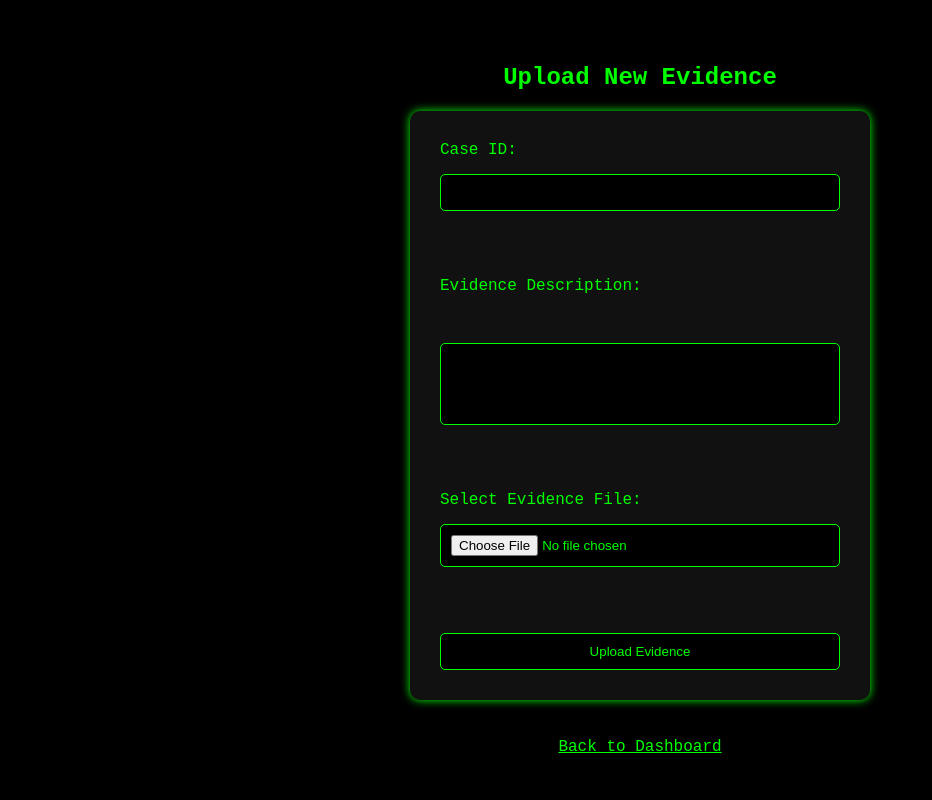
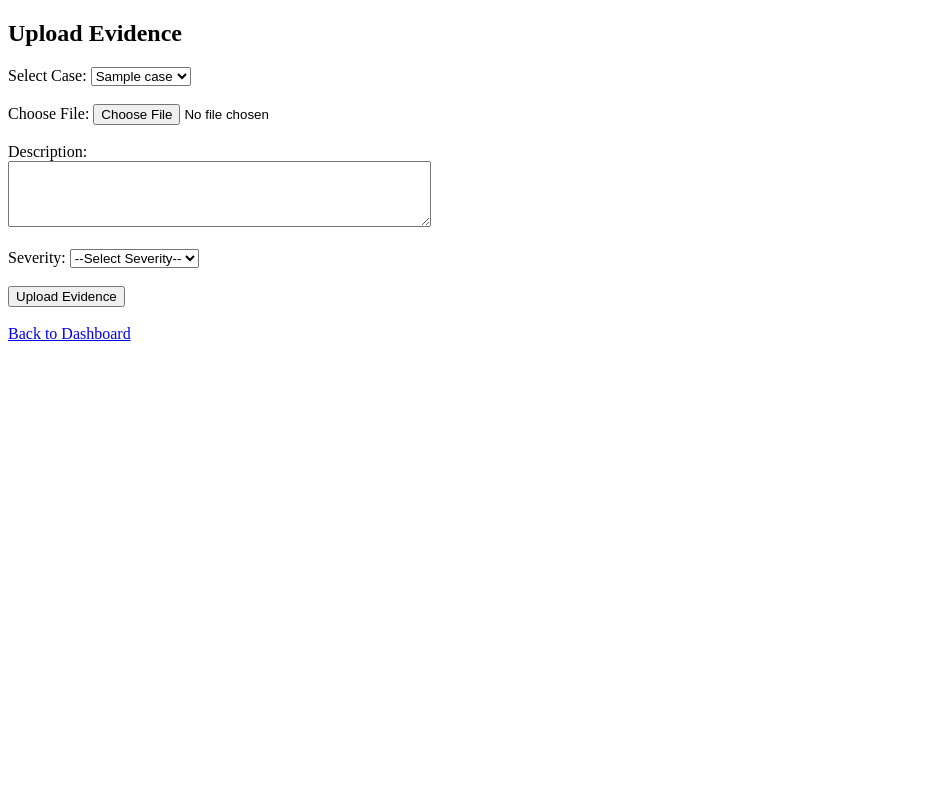
Before and after one commit to Mahalaxmi2710/S.A.F.E_Oips, a Flask app: page /upload_evidence in a window 1280 px wide. Shown: the whole page, without its empty margins (0-932 px from the left). Run offline with Flask 3, Linux system fonts and the light colour scheme; the visitor is signed in with stand-in values (Sample User, id 1); tables that the repository leaves empty hold one stand-in row (values such as "Sample post").

Commit message:
Update upload_evidence.html

```diff
--- a/templates/upload_evidence.html
+++ b/templates/upload_evidence.html
@@ -1,25 +1,54 @@
+<!-- templates/upload_evidence.html -->
 <!DOCTYPE html>
 <html>
 <head>
     <title>Upload Evidence</title>
-  <link rel="stylesheet" href="{{ url_for('static', filename='style.css') }}">
 </head>
 <body>
-  <h2>Upload New Evidence</h2>
+    <h2>Upload Evidence</h2>
+
     <form method="POST" enctype="multipart/form-data">
-    <label for="case_id">Case ID:</label>
-    <input type="number" name="case_id" required><br><br>
+        <label for="case_id">Select Case:</label>
+        <select name="case_id" required>
+            {% for case in cases %}
+                <option value="{{ case[0] }}">{{ case[1] }}</option>
+            {% endfor %}
+        </select><br><br>
 
-    <label for="description">Evidence Description:</label><br>
+        <label for="file">Choose File:</label>
+        <input type="file" name="file" required><br><br>
+
+        <label for="description">Description:</label><br>
         <textarea name="description" rows="4" cols="50" required></textarea><br><br>
 
-    <label for="file">Select Evidence File:</label>
-    <input type="file" name="file" required><br><br>
+        <label for="severity">Severity:</label>
+        <select name="severity" id="severity" required onchange="togglePassword()">
+            <option value="">--Select Severity--</option>
+            <option value="normal">Normal</option>
+            <option value="severe">Severe</option>
+        </select><br><br>
 
-    <button type="submit">Upload Evidence</button>
+        <div id="passwordSection" style="display: none;">
+            <label for="password">Enter Password (for severe evidence):</label>
+            <input type="password" name="password"><br><br>
+        </div>
+
+        <input type="submit" value="Upload Evidence">
     </form>
 
     <br>
     <a href="/dashboard">Back to Dashboard</a>
+
+    <script>
+        function togglePassword() {
+            var severity = document.getElementById("severity").value;
+            var passwordDiv = document.getElementById("passwordSection");
+            if (severity === "severe") {
+                passwordDiv.style.display = "block";
+            } else {
+                passwordDiv.style.display = "none";
+            }
+        }
+    </script>
 </body>
 </html>
```
Lines whose indentation alone changed are shown as unchanged.
